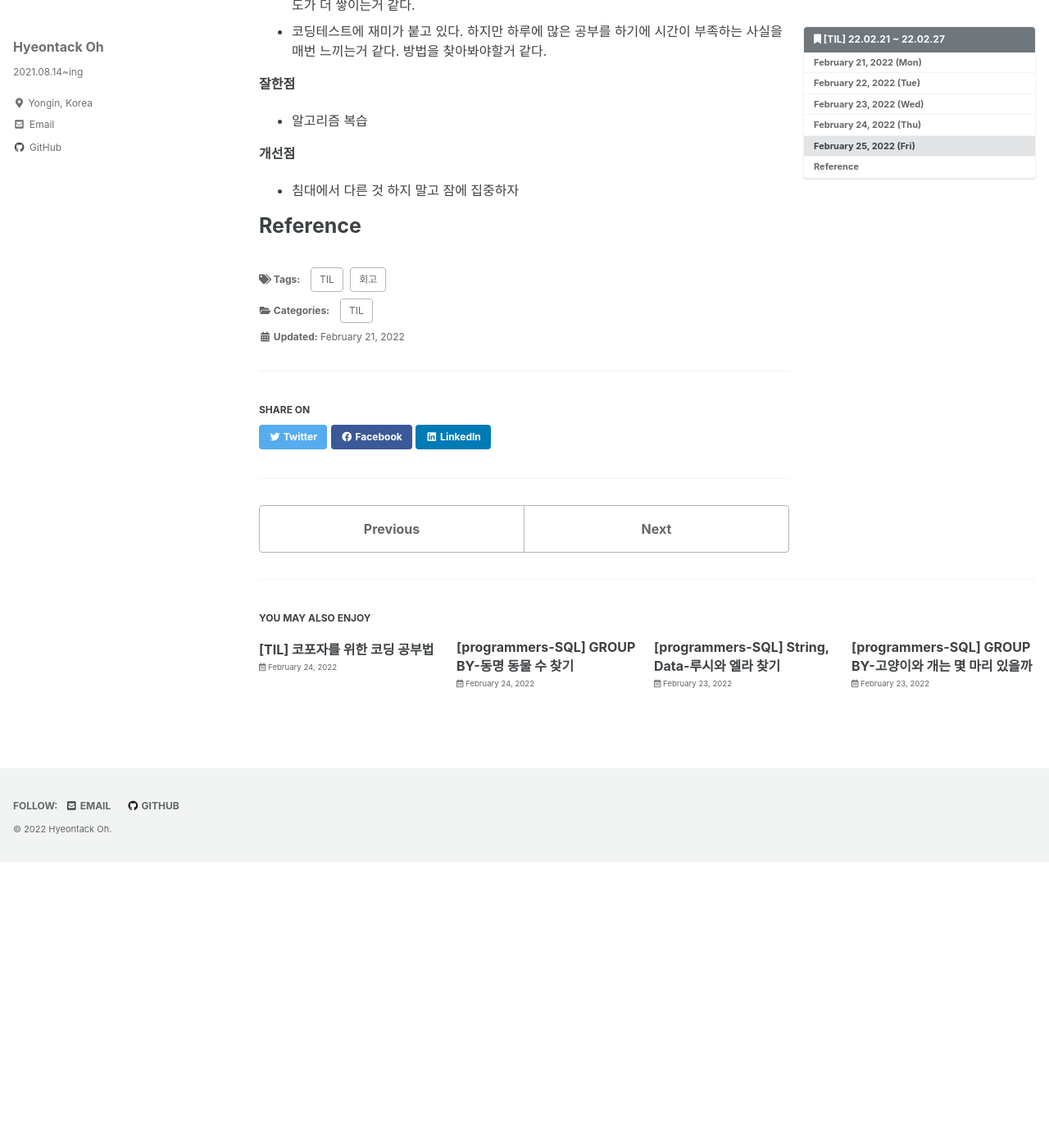
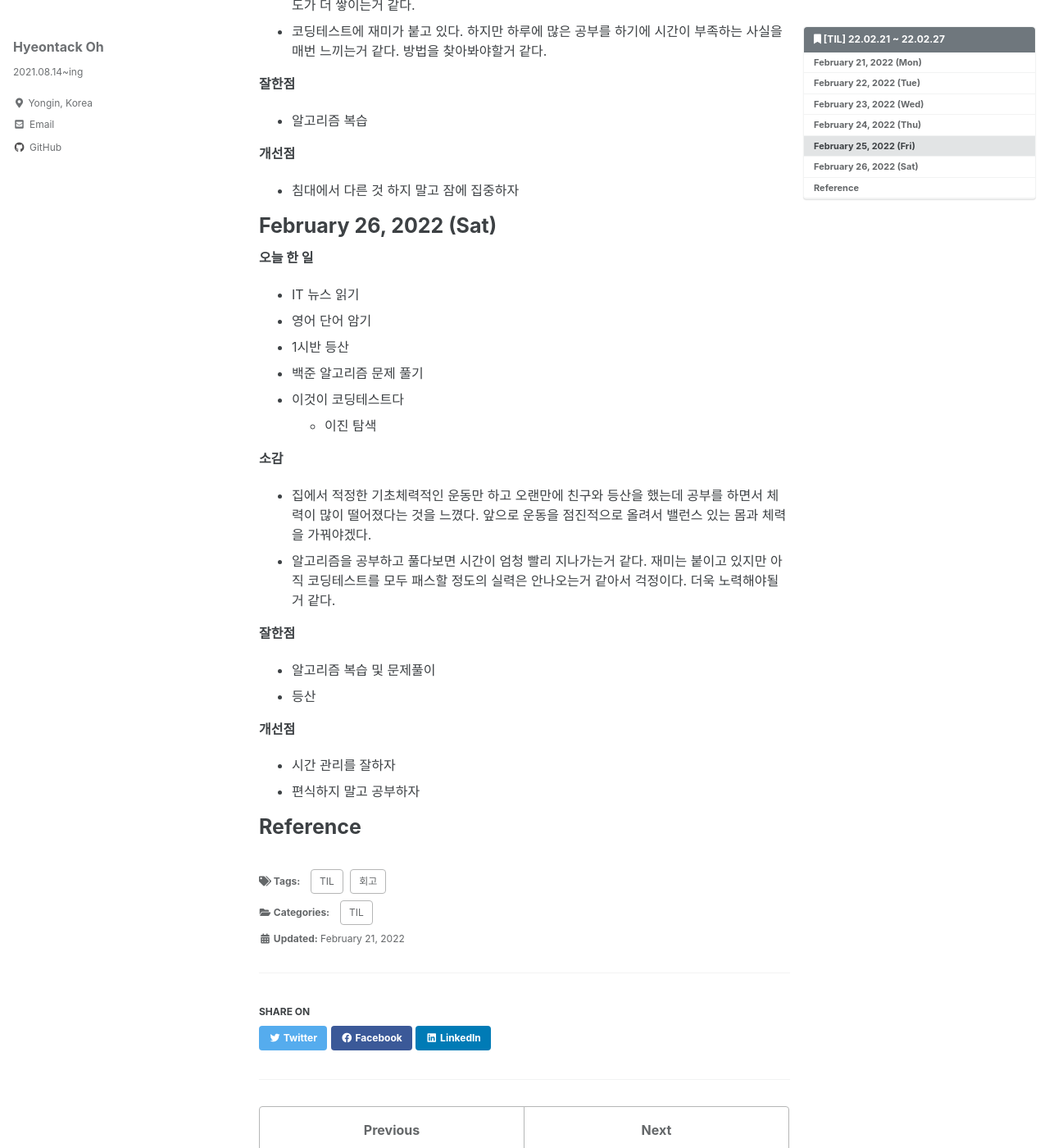
Before and after one commit to hyeontack5/hyeontack5.github.io, a Jekyll site: the page built from _posts/TIL/2022-02-21-[TIL] 22.02.21 ~ 22.02.27.md, in a window 1280 px wide and 1400 px high, scrolled down 3291 px. Shown: the whole window at 82% size. Built offline with Jekyll 4.4.1, drawn with Linux system fonts in a browser that asks for light colours; cached includes are drawn as plain includes; before the commit the page ends 4342 px from its top, so only the background shows below that.

Commit message:
Docs: 22.02.26 회고

```diff
--- a/_posts/TIL/2022-02-21-[TIL] 22.02.21 ~ 22.02.27.md
+++ b/_posts/TIL/2022-02-21-[TIL] 22.02.21 ~ 22.02.27.md
@@ -119,4 +119,26 @@ toc_icon: "bookmark"
 **개선점**
 - 침대에서 다른 것 하지 말고 잠에 집중하자
 
+# February 26, 2022 (Sat)
+
+**오늘 한 일**
+- IT 뉴스 읽기
+- 영어 단어 암기
+- 1시반 등산
+- 백준 알고리즘 문제 풀기
+- 이것이 코딩테스트다
+  - 이진 탐색
+
+**소감**
+- 집에서 적정한 기초체력적인 운동만 하고 오랜만에 친구와 등산을 했는데 공부를 하면서 체력이 많이 떨어졌다는 것을 느꼈다. 앞으로 운동을 점진적으로 올려서 밸런스 있는 몸과 체력을 가꿔야겠다.
+- 알고리즘을 공부하고 풀다보면 시간이 엄청 빨리 지나가는거 같다. 재미는 붙이고 있지만 아직 코딩테스트를 모두 패스할 정도의 실력은 안나오는거 같아서 걱정이다. 더욱 노력해야될거 같다.
+
+**잘한점**
+- 알고리즘 복습 및 문제풀이
+- 등산
+
+**개선점**
+- 시간 관리를 잘하자
+- 편식하지 말고 공부하자
+
 # Reference
```
